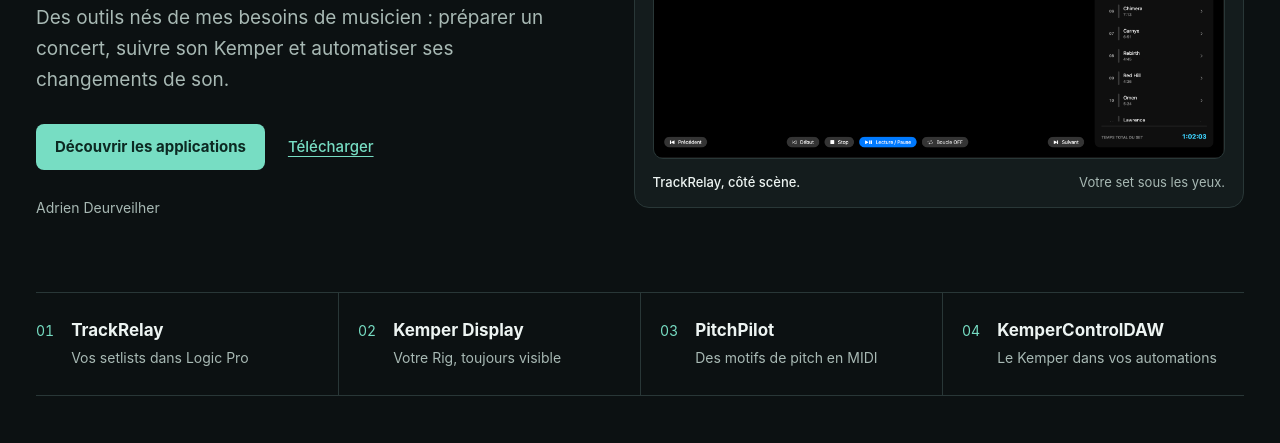
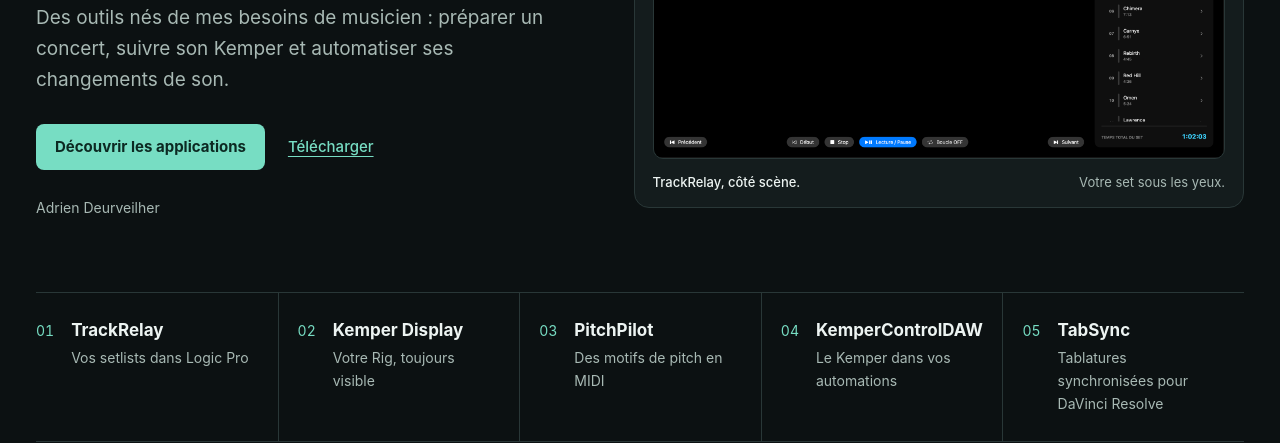
Before and after one commit to adriendoespostrock/adriendoespostrock.github.io, a plain HTML site: page index.html in a window 1280 px wide. Shown: the part 372-815 px from the top of the page. Drawn offline with Linux system fonts and the light colour scheme.

Commit message:
List TabSync in the French app directory

```diff
--- a/index.html
+++ b/index.html
@@ -7,7 +7,7 @@
   <meta name="description" content="TrackRelay, PitchPilot, Kemper Display et KemperControlDAW : des applications imaginées par Adrien Deurveilher pour Logic Pro, le Kemper Player et la scène.">
   <title>Adrien Does Post Rock — Applications pour musiciens</title>
   <link rel="icon" href="assets/favicon.svg" type="image/svg+xml">
-  <link rel="stylesheet" href="styles.css?v=20261008-bilingual">
+  <link rel="stylesheet" href="styles.css?v=tabsync-directory">
 </head>
 <body>
   <a class="skip" href="#main">Aller au contenu</a>
@@ -42,11 +42,12 @@
         </figure>
       </section>
 
-      <section id="applications" class="directory" aria-label="Choisir une application">
+      <section id="applications" class="directory directory-five" aria-label="Choisir une application">
         <a href="#trackrelay"><span class="index">01</span><div><strong>TrackRelay</strong><span>Vos setlists dans Logic Pro</span></div><span class="platform">macOS</span></a>
         <a href="#kemper-display"><span class="index">02</span><div><strong>Kemper Display</strong><span>Votre Rig, toujours visible</span></div><span class="platform">Mac · Windows · iPhone</span></a>
         <a href="#pitchpilot"><span class="index">03</span><div><strong>PitchPilot</strong><span>Des motifs de pitch en MIDI</span></div><span class="platform">AU · VST3</span></a>
         <a href="#kemper-control"><span class="index">04</span><div><strong>KemperControlDAW</strong><span>Le Kemper dans vos automations</span></div><span class="platform">AU · VST3</span></a>
+        <a href="tabsync/"><span class="index">05</span><div><strong>TabSync</strong><span>Tablatures synchronisées pour DaVinci Resolve</span></div><span class="platform">Web</span></a>
       </section>
 
       <section id="trackrelay" class="section" aria-labelledby="trackrelay-title">
```
